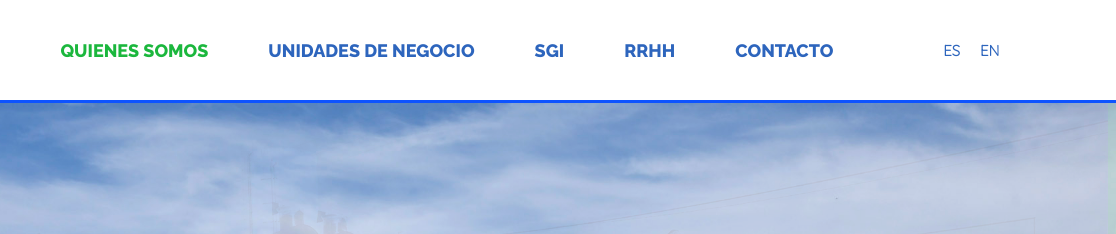
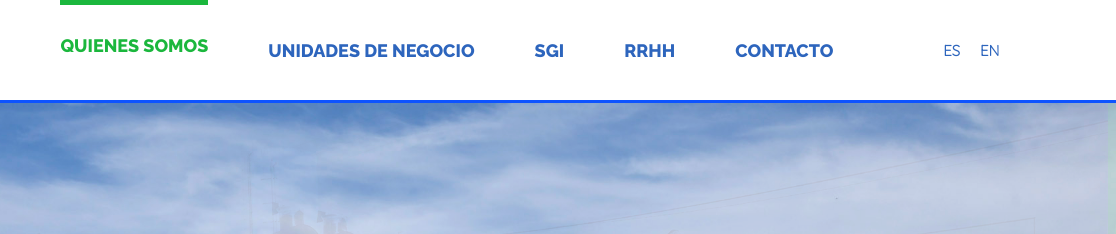
Before and after one commit to Santiago-Stellatelli/Proyectocopia, a plain HTML site: page Pagqm.html in a window 1280 px wide. In both pictures the pointer is over the element 298 px from the left and 50 px from the top of the page. Shown: the top 234 px of the page, 164-1280 px from the left. Drawn offline with Linux system fonts and the light colour scheme.

Commit message:
borde hover

```diff
--- a/estilos.css
+++ b/estilos.css
@@ -27,10 +27,13 @@ body {
     align-items: center;
     color: #2D65BD;
     cursor: pointer;
+    /* margin-top: 0px; */
 }
 
 .texcab:hover{
     color: #1BB73D;
+    border-top: 5px solid #1BB73D;
+    margin-top: 0px;
 }
 
 
```
